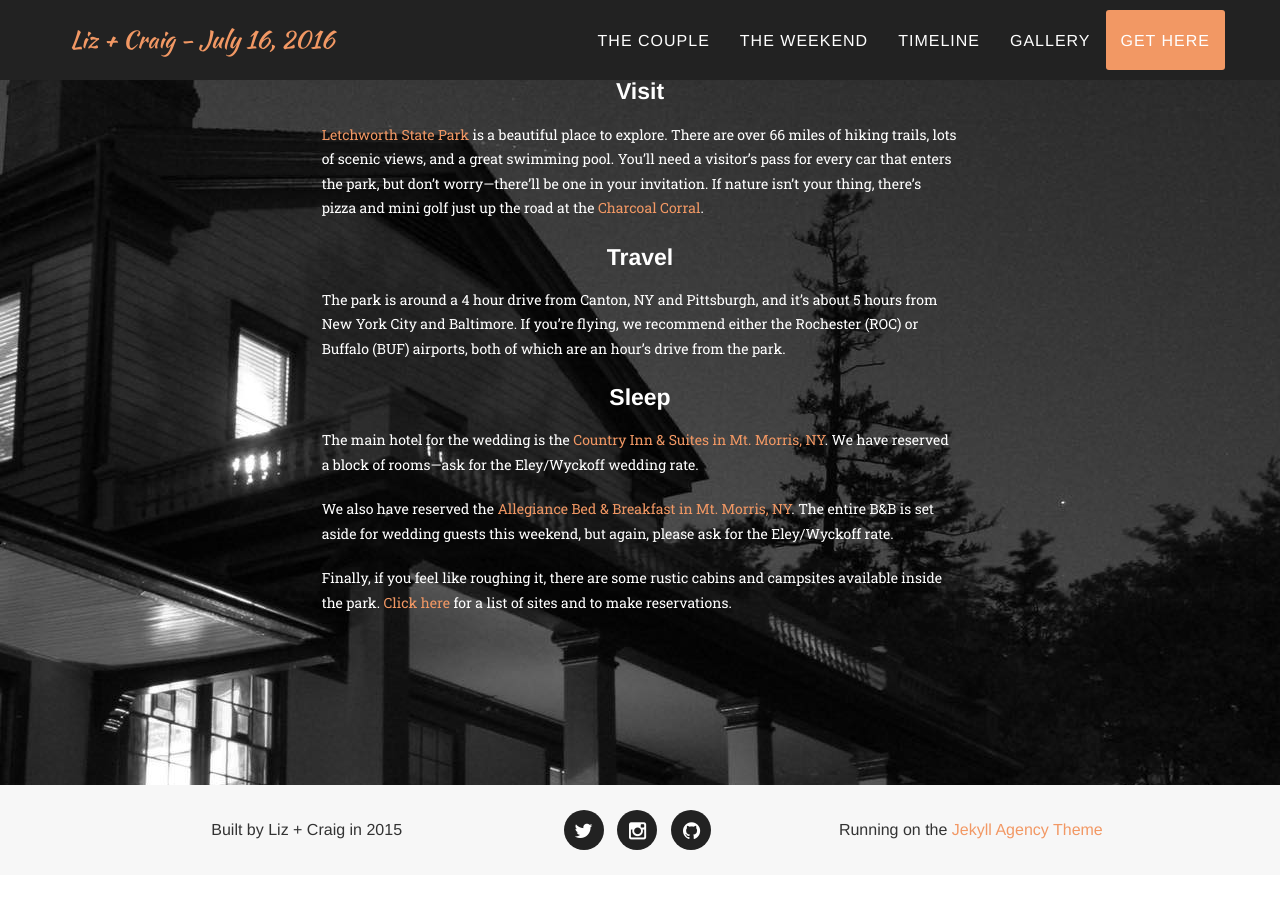
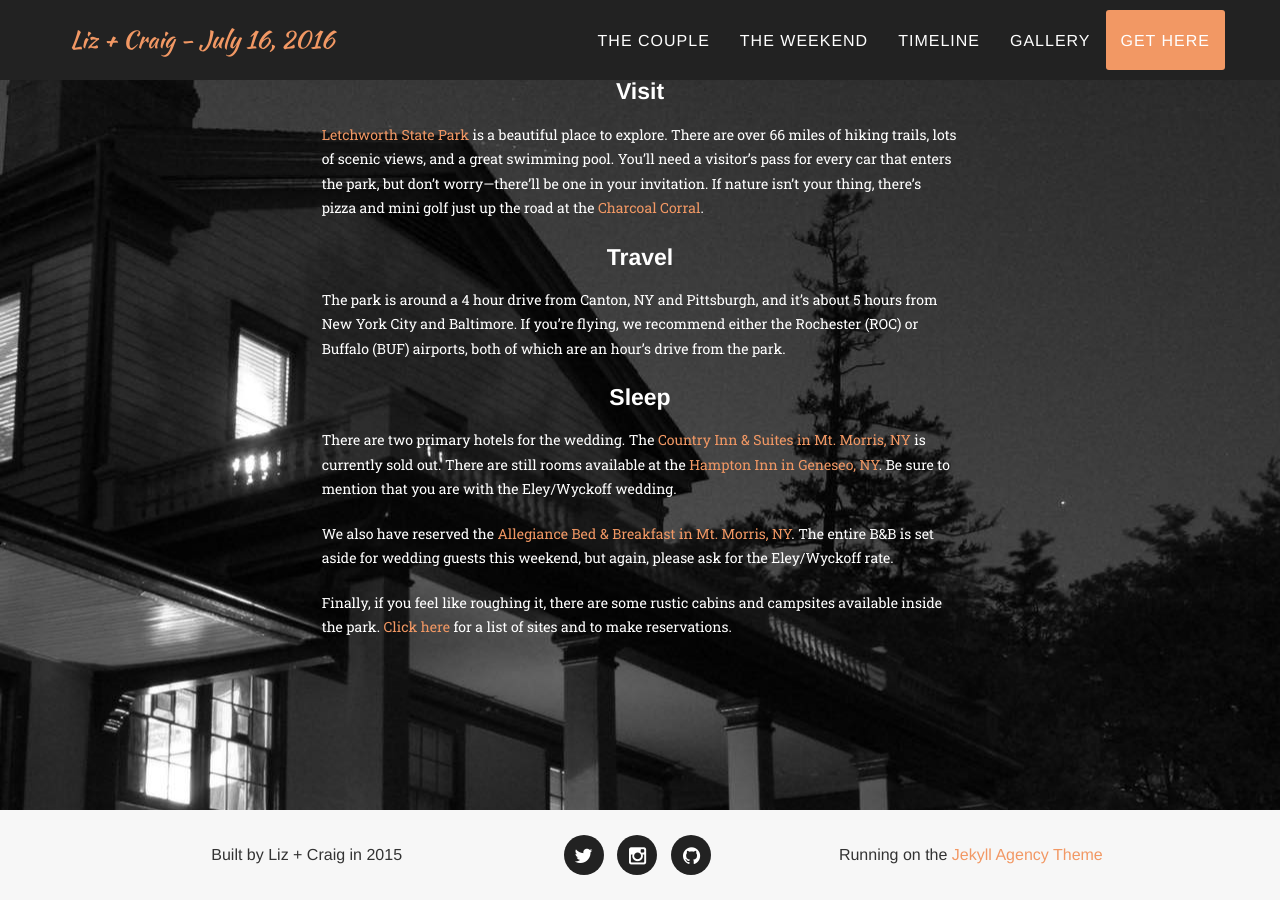
Before and after one commit to craigeley/agency_wedding, a Jekyll site: the page built from index.html, in a window 1280 px wide and 900 px high, scrolled down 4956 px. Built offline with Jekyll 4.4.1, drawn with Linux system fonts in a browser that asks for light colours; some web fonts are replaced; before the commit the page ends 5831 px from its top, so only the background shows below that.

Commit message:
updated lodging info

```diff
--- a/_includes/travel.html
+++ b/_includes/travel.html
@@ -15,7 +15,7 @@
 
 				<h4 class="service-heading text-center text-white">Sleep</h4>
 
-				<p class="text-white">The main hotel for the wedding is the <a href="http://www.countryinns.com/mt-morris-hotel-ny-14510/nymtmorr">Country Inn &amp; Suites in Mt. Morris, NY</a>. We have reserved a block of rooms—ask for the Eley/Wyckoff wedding rate.</p>
+				<p class="text-white">There are two primary hotels for the wedding. The <a href="http://www.countryinns.com/mt-morris-hotel-ny-14510/nymtmorr">Country Inn &amp; Suites in Mt. Morris, NY</a> is currently sold out. There are still rooms available at the <a href="http://hamptoninn3.hilton.com/en/hotels/new-york/hampton-inn-geneseo-ROCGEHX/index.html">Hampton Inn in Geneseo, NY</a>. Be sure to mention that you are with the Eley/Wyckoff wedding.</p>
 
 				<p class="text-white">We also have reserved the <a href="http://www.allegiancebandb.com/rooms.html">Allegiance Bed &amp; Breakfast in Mt. Morris, NY</a>. The entire B&amp;B is set aside for wedding guests this weekend, but again, please ask for the Eley/Wyckoff rate.</p>
 
```
